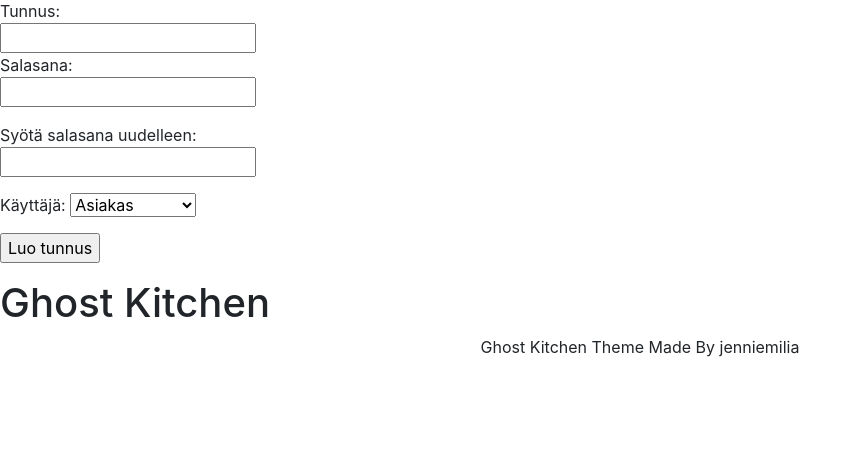
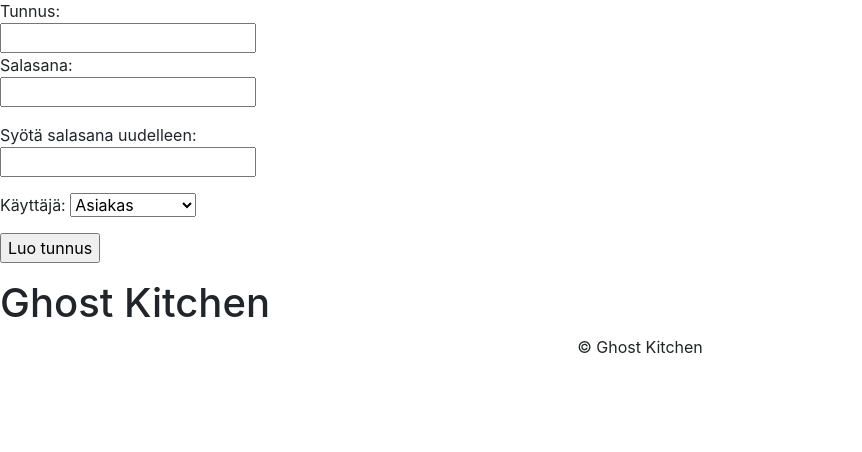
Before and after one commit to Jenniemilia/ghost-kitchen, a Flask app: page /register in a window 1280 px wide. Shown: the part 191-643 px from the top of the page, without its empty margins (0-862 px from the left). Run offline with Flask 2, Linux system fonts and the light colour scheme; some libraries are stand-ins or nearby versions.

Commit message:
fixed layout

```diff
--- a/templates/layout.html
+++ b/templates/layout.html
@@ -76,7 +76,7 @@
   <a href="/" title="To Top">
     <span class="glyphicon glyphicon-chevron-up"></span>
   </a>
-  <p>Ghost Kitchen Theme Made By jenniemilia</p>
+  <p>© Ghost Kitchen</p>
 </footer>
 
 
```
